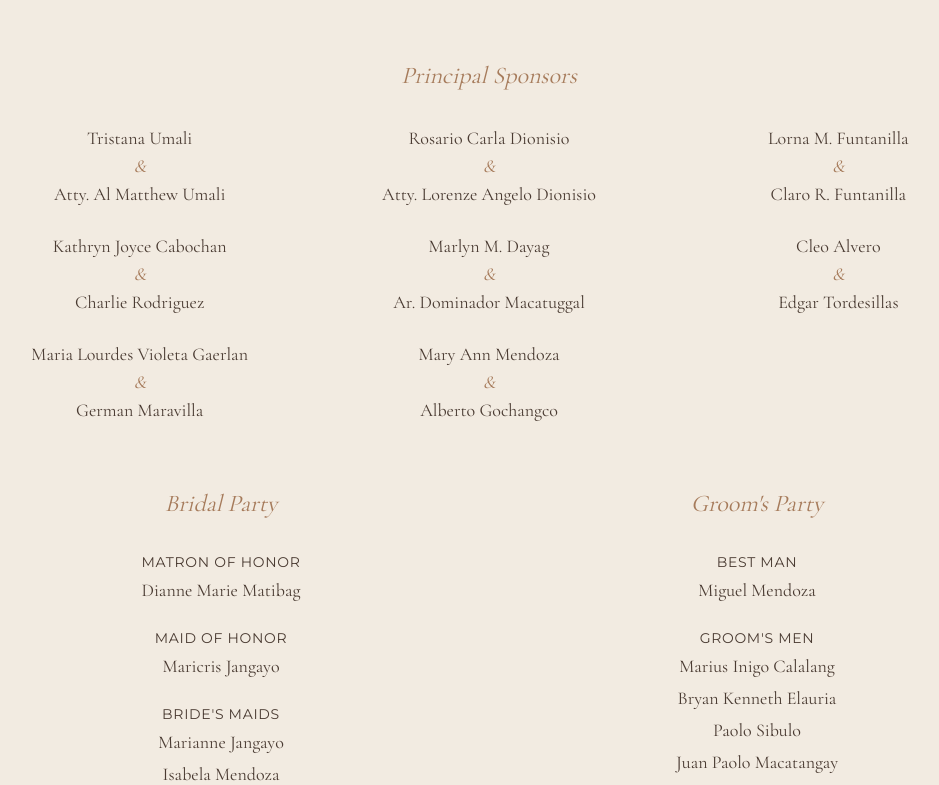
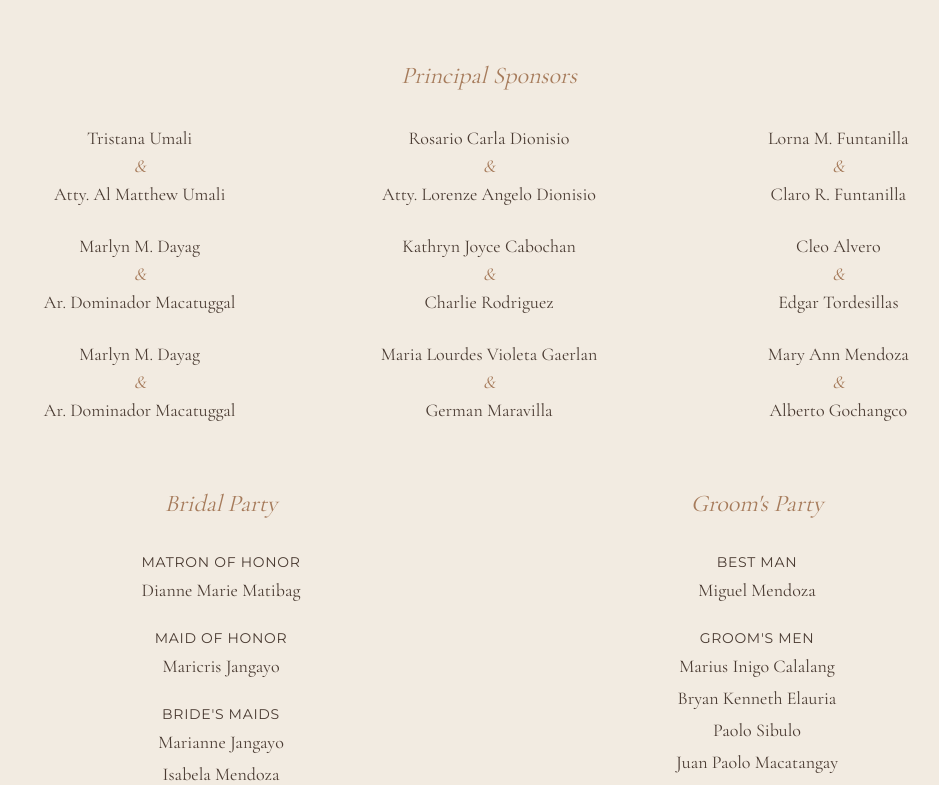
Before and after one commit to Mahesvara28/my-wedding-website, a Next.js app: page / in a window 1280 px wide. Shown: the part 9380-10165 px from the top of the page, without its empty margins (151-1090 px from the left). Built offline with nearby package versions, Linux system fonts and the light colour scheme.

Commit message:
Fix Principal Sponsors order: move Marlyn & Ar. Dominador after Lorna & Claro

```diff
--- a/components/sections/Sponsors.tsx
+++ b/components/sections/Sponsors.tsx
@@ -38,9 +38,10 @@ export default function Sponsors() {
               ["Tristana Umali", "Atty. Al Matthew Umali"],
               ["Rosario Carla Dionisio", "Atty. Lorenze Angelo Dionisio"],
               ["Lorna M. Funtanilla", "Claro R. Funtanilla"],
+              ["Marlyn M. Dayag", "Ar. Dominador Macatuggal"],
               ["Kathryn Joyce Cabochan", "Charlie Rodriguez"],
+              ["Cleo Alvero", "Edgar Tordesillas"],
               ["Marlyn M. Dayag", "Ar. Dominador Macatuggal"],
-              ["Cleo Alvero", "Edgar Tordesillas"],
               ["Maria Lourdes Violeta Gaerlan", "German Maravilla"],
               ["Mary Ann Mendoza", "Alberto Gochangco"],
             ].map((couple, i) => (
```
